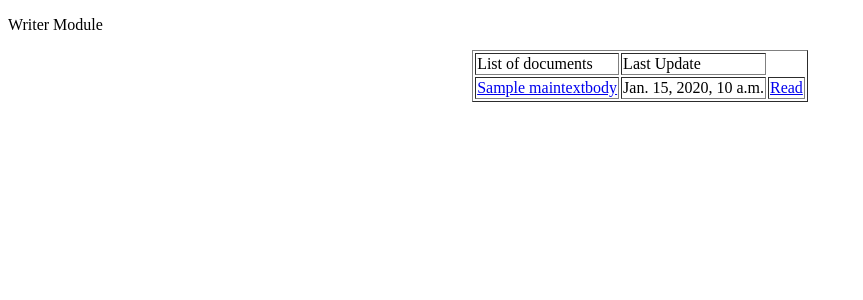
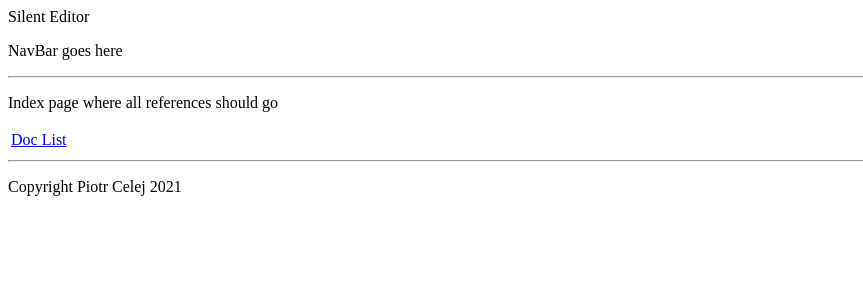
Before and after one commit to PiotrCelej/SilentEditorRemote, a Django app: page /writer/ in a window 1280 px wide. Shown: the top 300 px of the page, without its empty margins (0-863 px from the left). Run offline with Django 3.2, Linux system fonts and the light colour scheme; tables that the repository leaves empty hold one stand-in row (values such as "Sample post").

```diff
--- a/WriterModule/templates/WriterModule/index.html
+++ b/WriterModule/templates/WriterModule/index.html
@@ -1,27 +1,10 @@
-<!DOCTYPE html>
-<html>
-  <head>
-    <meta charset="utf-8">
-    <title>Writer Module Index Page</title>
-  </head>
-  <body>
-    <p>Writer Module</p>
-    <!-- Table with list of documents -->
-    <table align="center" border="1">
-      <tr>
-        <td>List of documents</td>
-        <td>Last Update</td>
-      </tr>
-      {% if doc_list %}
-      {% for doc in doc_list %}
-      <tr>
-        <td><a href="/writer/{{ doc.text_id }}/" >{{ doc.name }} </a></td>
-        <td>{{ doc.last_update_date }}</td>
-        <td><a href="/writer/{{ doc.text_id }}/read">Read</a></td>
-      </tr>
-      {% endfor %}
-      {% endif %}
+{% extends "WriterModule/main.html" %}
+
+{% block se_content %}
+    <P> Index page where all references should go </p>
+    <table>
+        <tr>
+            <td><a href="/writer/Piotrek/list">Doc List</a></td> <!-- how to reference to exact user - how to know it from a context? -->
+        </tr>
     </table>
-
-  </body>
-</html>
+{% endblock se_content %}
--- /dev/null
+++ b/WriterModule/templates/WriterModule/main.html
@@ -0,0 +1,21 @@
+<!DOCTYPE html>
+<html>
+  <head>
+    <meta charset="utf-8">
+    {% block se_title %}
+      {{ page_title | default:"Silent Editor"}}
+    {% endblock se_title %}
+  </head>
+  <body>
+
+  <P> NavBar goes here </p>
+  <hr>
+
+    {% block se_content %}
+      <p> Silent Editor main template </p>
+    {% endblock se_content %}
+
+  <hr>
+  <p size="small">Copyright Piotr Celej 2021</p>
+  </body>
+</html>
--- a/WriterModule/views.py
+++ b/WriterModule/views.py
@@ -7,26 +7,29 @@ from .models import MainTextBody
 
 # Create your views here. And this comment is to check
 def index(request) :
-    doc_list = MainTextBody.objects.order_by('-last_update_date')
-    print (doc_list)
     context = {
-        'doc_list' : doc_list
     }
     return render(request, 'WriterModule/index.html', context)
 
 def docInfo(request, doc_id) :
     doc_list = MainTextBody.objects.filter(text_id=doc_id)
-    print (doc_list)
     doc_data = doc_list[0]
     return HttpResponse(str(doc_data))
 
 def docList(request, user_name) :
     doc_list = MainTextBody.objects.filter(author=user_name).order_by('-last_update_date')
-    print (doc_list)
     context = {
-        'doc_list' : doc_list
+        'doc_list' : doc_list,
+        'page_title' : "Writer Module Doc List"
     }
     return render(request, 'WriterModule/doc_list.html', context)
 
 def docRead(request, doc_id) :
-    return HttpResponse("Showing document: " + str(doc_id))
+    doc_list = MainTextBody.objects.filter(text_id=doc_id)
+    doc_data = doc_list[0]
+    context = {
+        'doc_name' : doc_data.name,
+        'doc_date' : doc_data.last_update_date,
+        'doc_text' : doc_data.body_text
+    }
+    return render(request, 'WriterModule/doc_view.html', context)
```
Also changed, not shown: WriterModule/templates/WriterModule/doc_list.html (+5 -8 lines), WriterModule/templates/WriterModule/doc_view.html (added, +20 -0 lines).
